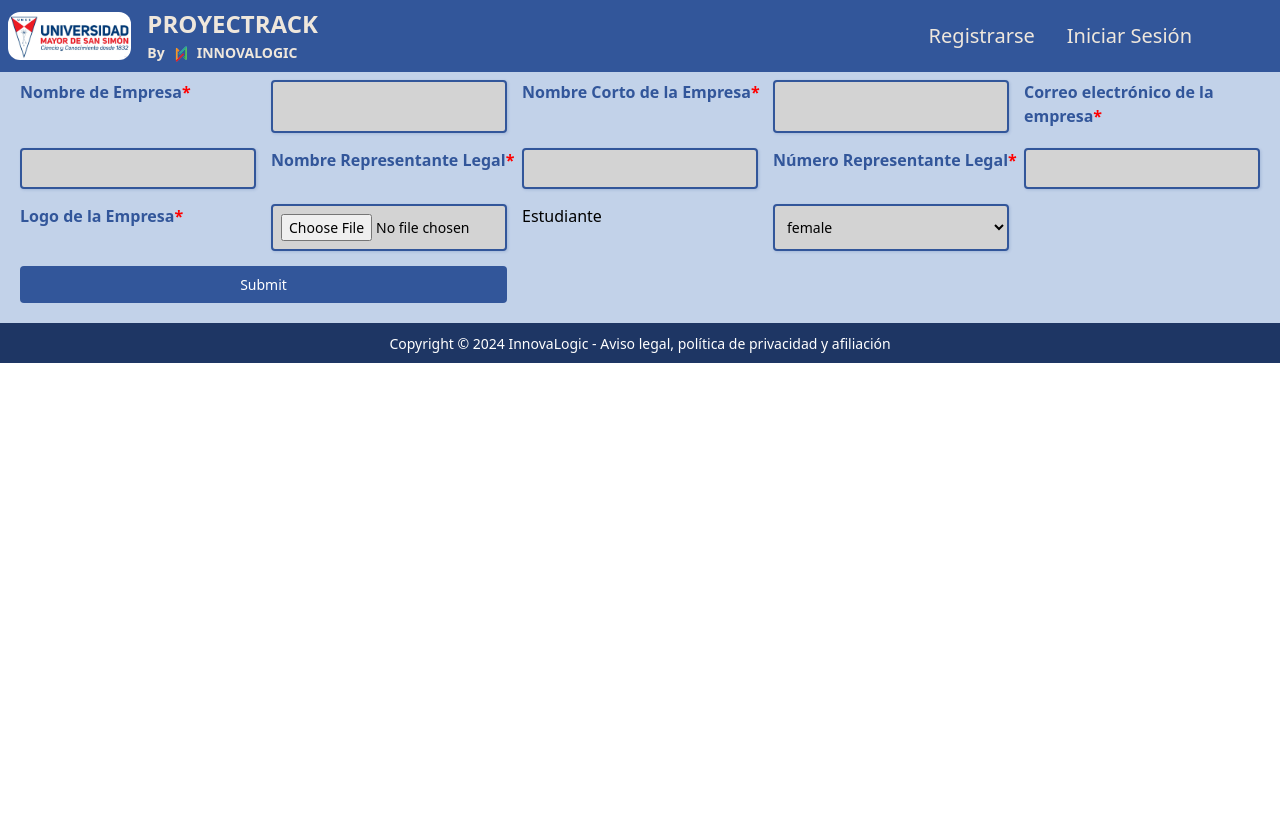
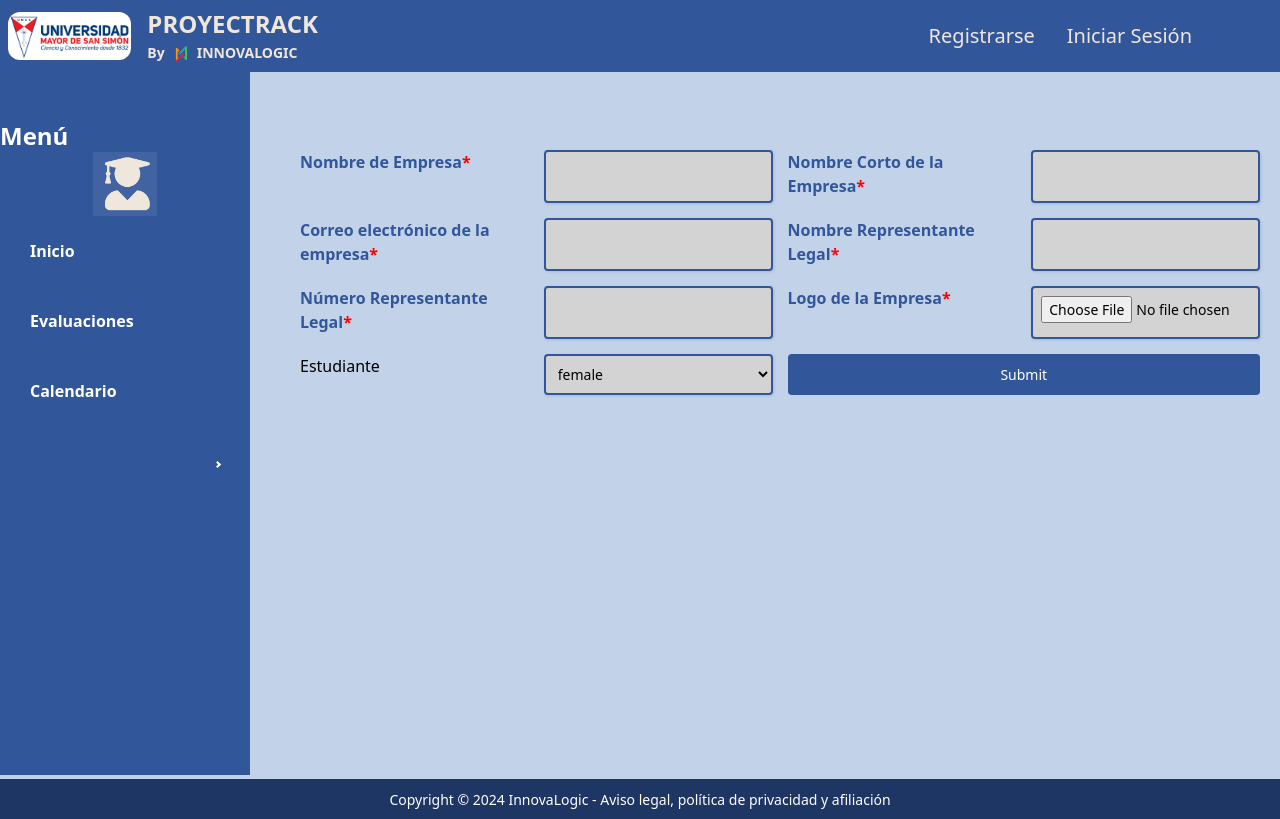
Before and after one commit to innovalogic/ProyectoTis, a React (Vite) app in the folder Frontend/proyectotis/: page /RegistroEmpresa in a window 1280 px wide. Built offline with nearby package versions, Linux system fonts and the light colour scheme.

Commit message:
creacion de side bar usando react pro sidebar para mayor utilidad futura

```diff
--- a/Frontend/proyectotis/package.json
+++ b/Frontend/proyectotis/package.json
@@ -13,6 +13,7 @@
     "react": "^18.3.1",
     "react-dom": "^18.3.1",
     "react-hook-form": "^7.53.0",
+    "react-pro-sidebar": "^1.1.0",
     "react-router-dom": "^6.26.2"
   },
   "devDependencies": {
--- a/Frontend/proyectotis/src/Paginas/RegistroEmpresa.jsx
+++ b/Frontend/proyectotis/src/Paginas/RegistroEmpresa.jsx
@@ -2,6 +2,8 @@ import NavbarInicioDeSesion from "../Componentes/NavbarInicio";
 import styles from './RegistroEmpresa.module.css'; // Importa el CSS módulo
 import Copyright from '../Componentes/BarraCopyright';
 import { useForm } from 'react-hook-form';
+import { Sidebar, Menu, MenuItem,SubMenu } from 'react-pro-sidebar';
+import { Link } from 'react-router-dom';
 
 export default function RegistroEmpresa() {
   const { register, handleSubmit } = useForm();
@@ -10,7 +12,34 @@ export default function RegistroEmpresa() {
   return (
     <>
         <NavbarInicioDeSesion />
+        <div className={styles.sidebar}>
+      <div className={styles.sidebarHeader}>
+      <h1 className="text-white font-bold text-2xl">Menú</h1>
+      <div className="text-center">
+            <img src="/src/Imagenes/User.png" alt="Logo" className="w-16 h-16 inline-block" />
+    </div>
+      </div>
+      <Menu
+        menuItemStyles={{
+          button: {
+            [`&.active`]: styles.activeMenuItem,
+          },
+        }}
+      >
+        <MenuItem className={styles.menuItem} component={<Link to="/documentation" />}>Inicio</MenuItem>
+        <MenuItem className={styles.menuItem} component={<Link to="/calendar" />}>Evaluaciones</MenuItem>
+        <MenuItem className={styles.menuItem} component={<Link to="/e-commerce" />}>Calendario</MenuItem>
+
+        <SubMenu title="Empresa" className={styles.menuItem}>
+          <MenuItem component={<Link to="/empresa/overview" />}>Visión General</MenuItem>
+          <MenuItem component={<Link to="/empresa/departments" />}>Departamentos</MenuItem>
+          <MenuItem component={<Link to="/empresa/contact" />}>Contacto</MenuItem>
+        </SubMenu>
+      </Menu>
+
+    </div>
             <form onSubmit={handleSubmit(onSubmit)} className={styles.form}>
+
                 <label htmlFor="nombre" className={`${styles.label} ${styles.required}`}>Nombre de Empresa</label>
                 <input {...register("NombreEmpresa")} className={styles.input} />
 
--- a/Frontend/proyectotis/src/Paginas/RegistroEmpresa.module.css
+++ b/Frontend/proyectotis/src/Paginas/RegistroEmpresa.module.css
@@ -4,8 +4,10 @@
   grid-template-columns: repeat(auto-fill, minmax(200px, 1fr)); /* Mínimo 200px por columna, se ajusta a 1fr cuando hay más espacio */
   gap: 15px; /* Espacio entre los elementos */
   padding: 20px;
-  padding-top: 80px;
+  padding-top: 150px;
   width: 100%;
+  padding-bottom: 30%;
+  padding-left: 300px;
 }
 .form-group {
   display: flex;
@@ -80,3 +82,52 @@
     font-size: 16px; /* Ajusta el tamaño de fuente */
   }
 }
+
+.sidebar {
+  display: flex;
+  flex-direction: column;
+  width: 250px;
+  background-color: #32569A;
+  height: calc(100vh - 95px);
+  padding-top: 50px;
+  position: fixed;
+  left: 0;
+  top: 0;
+  margin-top: 70px;
+}
+.menuItem {
+  color: rgb(255, 255, 255);
+  padding: 10px;
+  display: block;
+  font-weight: bold;
+}
+
+.activeMenuItem {
+  background-color: #1d3a6d;
+  color: #b6c8d9; /* Color del texto del ítem activo */
+}
+
+/* Estilos para el SubMenu */
+.subMenu {
+  background-color: #2a5b8d; /* Color de fondo del SubMenu */
+  border-radius: 4px; /* Bordes redondeados para el SubMenu */
+  margin: 5px 0; /* Margen para separar el SubMenu de otros ítems */
+}
+
+/* Estilos para los ítems del SubMenu */
+.subMenu .menuItem {
+  padding: 10px 20px; /* Espaciado interno para los ítems del SubMenu */
+  background-color: #2a5b8d; /* Color de fondo de los ítems del SubMenu */
+  color: white; /* Color del texto de los ítems del SubMenu */
+}
+
+/* Estilo al pasar el ratón sobre los ítems del SubMenu */
+.subMenu .menuItem:hover {
+  background-color: #1d3a6d; /* Color de fondo al pasar el ratón sobre los ítems del SubMenu */
+}
+
+/* Estilo para el ítem activo en el SubMenu */
+.subMenu .activeMenuItem {
+  background-color: #1d3a6d; /* Color de fondo para el ítem activo en el SubMenu */
+  color: #0670d3; /* Color del texto del ítem activo en el SubMenu */
+}
```
Also changed, not shown: Frontend/proyectotis/src/Imagenes/User.png (added), 1 other file (tests, documents, lock files or other folders). Lines whose indentation alone changed are shown as unchanged.
